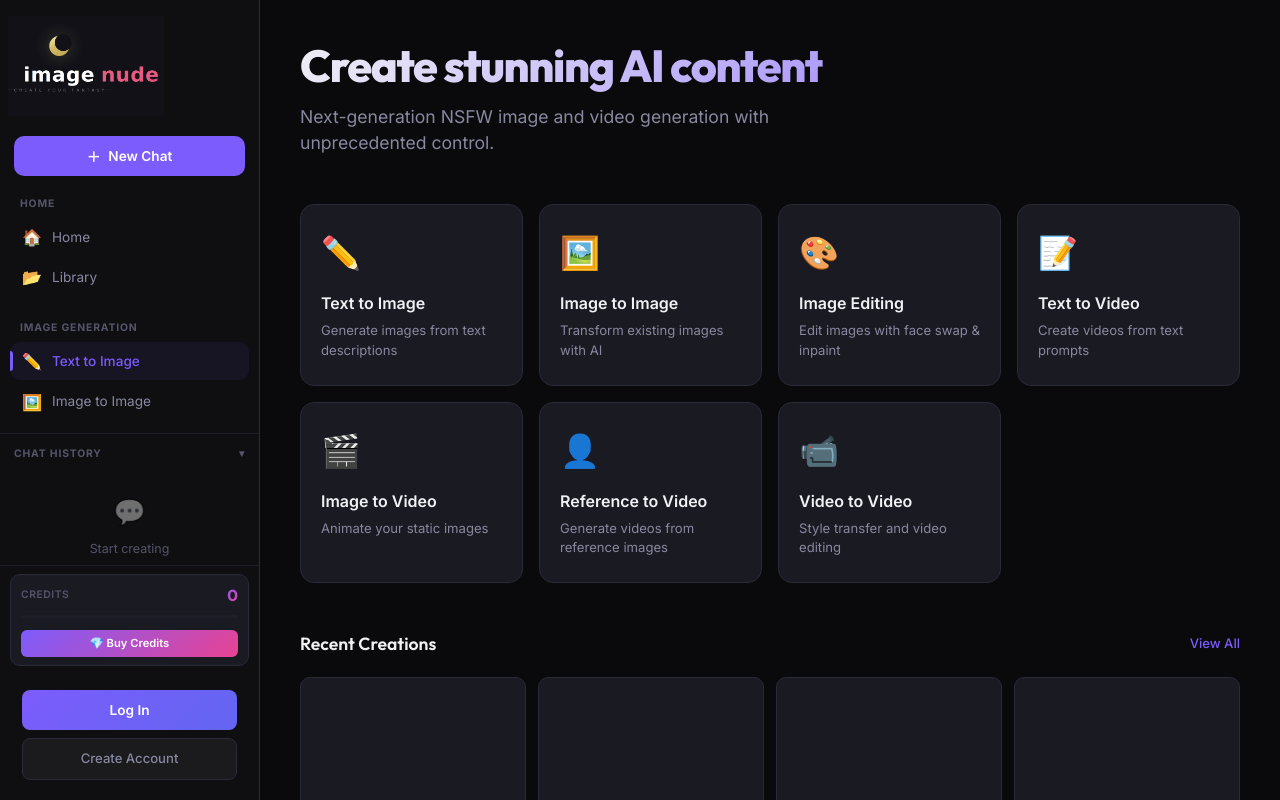
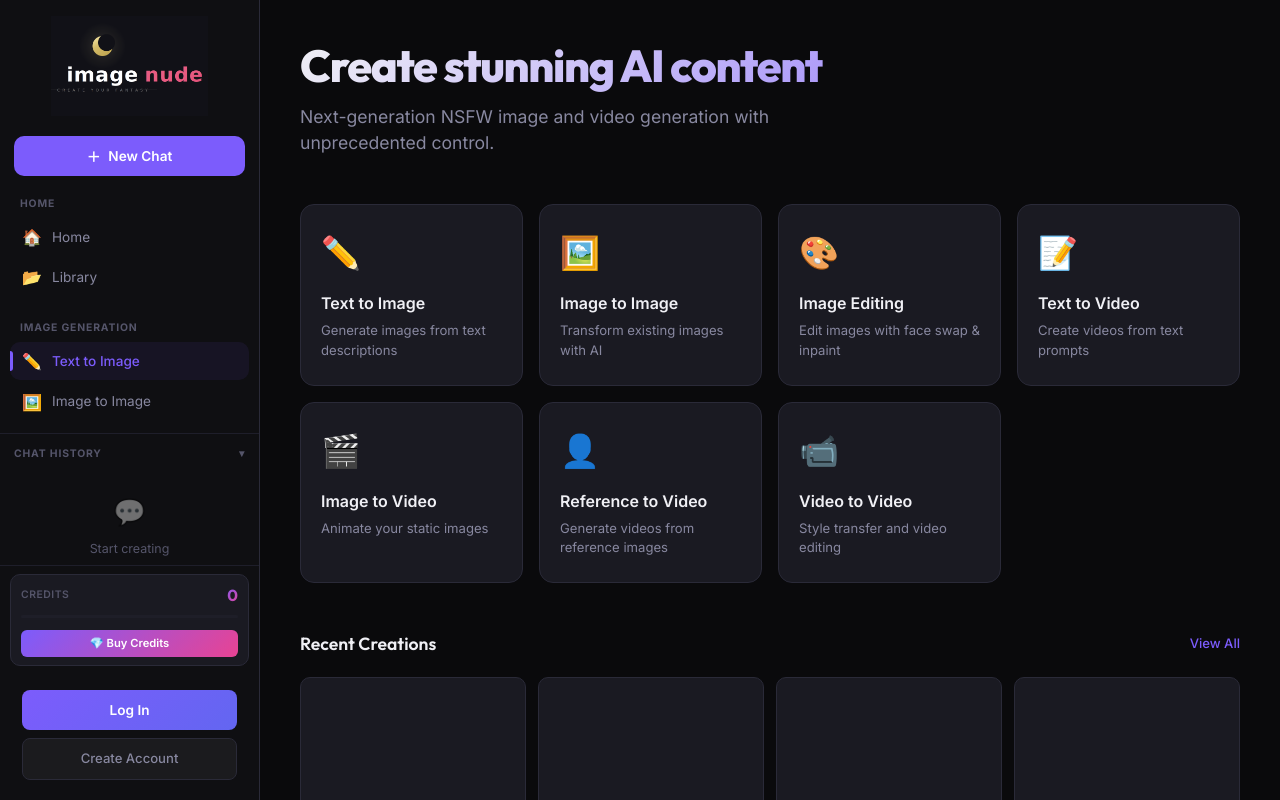
Before and after one commit to OOISHITATSUKI/ai-image-platform02, a Next.js app: page / in a window 1280 px wide. Built offline with nearby package versions, Linux system fonts and the light colour scheme.

Commit message:
fix(ui): center sidebar logo and update favicon metadata

```diff
--- a/app/layout.tsx
+++ b/app/layout.tsx
@@ -3,9 +3,13 @@ import './globals.css';
 import ClientLayout from '@/components/layout/ClientLayout';
 
 export const metadata: Metadata = {
-  title: 'VideoGen - AI Image & Video Generation',
+  title: 'Image Nude - AI Image Generator',
   description: 'Next-generation AI-powered NSFW image and video generation platform. Create stunning content with text-to-video, image-to-video, and more.',
   keywords: ['AI', 'video generation', 'image generation', 'NSFW', 'text to video', 'image to video'],
+  icons: {
+    icon: '/favicon.png',
+    apple: '/logo-dark.png',
+  },
 };
 
 export default function RootLayout({
--- a/components/layout/Sidebar.tsx
+++ b/components/layout/Sidebar.tsx
@@ -125,7 +125,7 @@ export default function Sidebar() {
         <nav className={`sidebar ${sidebarCollapsed ? 'collapsed' : ''}`}>
             {/* Logo */}
             <div className="sidebar-header">
-                <Link href="/" className="sidebar-logo" style={{ display: 'flex', alignItems: 'center', justifyContent: sidebarCollapsed ? 'center' : 'flex-start', width: '100%', overflow: 'hidden' }}>
+                <Link href="/" className="sidebar-logo" style={{ display: 'flex', alignItems: 'center', justifyContent: 'center', width: '100%', overflow: 'hidden' }}>
                     {!sidebarCollapsed ? (
                         <>
                             <img src="/logo-dark.png" alt="Image Nude" className="app-logo logo-dark" />
```
